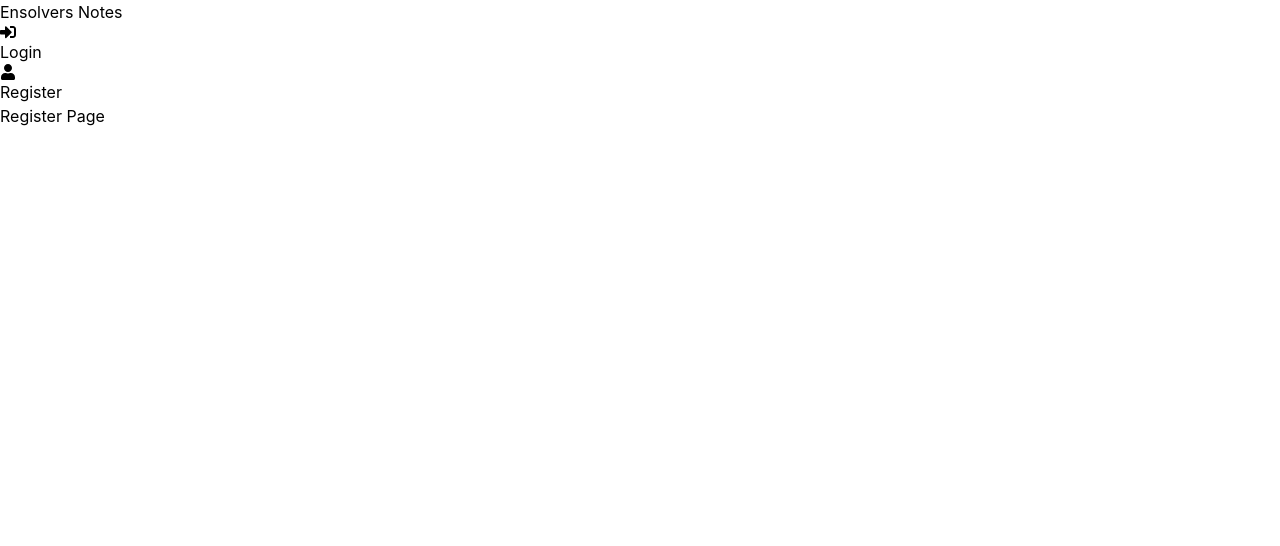
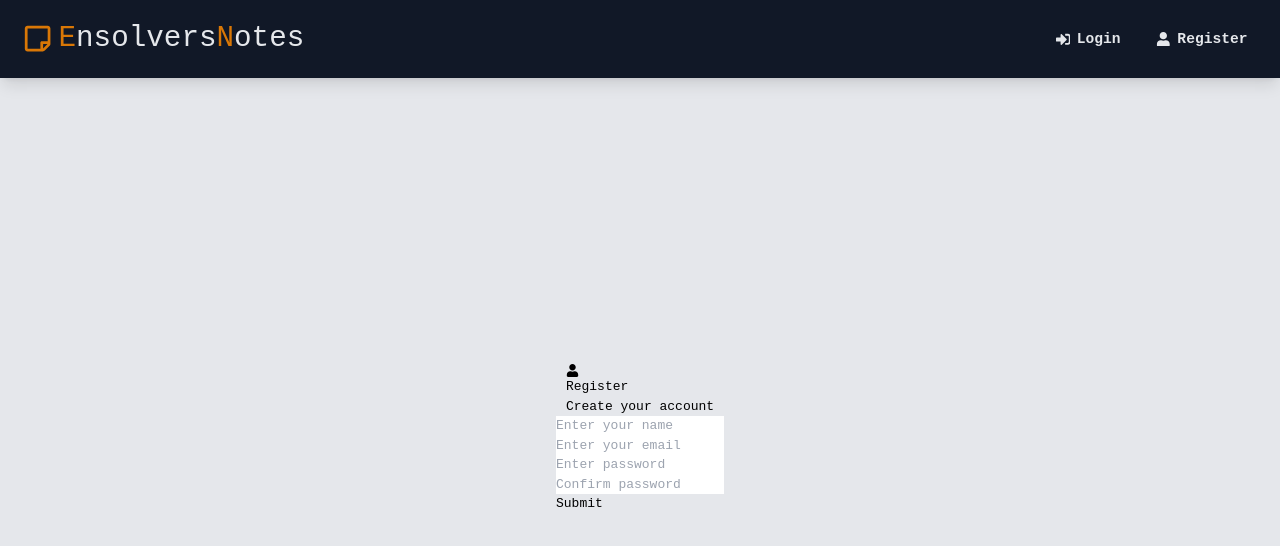
Before and after one commit to JLin-99/notes-MERN, a React (Create React App) app in the folder frontend/: page /register in a window 1280 px wide. Shown: the top 546 px of the page. Built offline with nearby package versions, Linux system fonts and the light colour scheme.

Commit message:
Add styles for the Home page

```diff
--- a/frontend/package.json
+++ b/frontend/package.json
@@ -12,6 +12,7 @@
     "react-icons": "^4.7.1",
     "react-router-dom": "^6.8.0",
     "react-scripts": "5.0.1",
+    "react-toastify": "^9.1.1",
     "web-vitals": "^2.1.4"
   },
   "scripts": {
@@ -39,6 +40,8 @@
     ]
   },
   "devDependencies": {
+    "prettier": "^2.8.3",
+    "prettier-plugin-tailwindcss": "^0.2.2",
     "tailwindcss": "^3.2.4"
   }
 }
--- a/frontend/src/App.js
+++ b/frontend/src/App.js
@@ -1,4 +1,6 @@
 import { BrowserRouter, Routes, Route } from "react-router-dom";
+import { ToastContainer, Flip } from "react-toastify";
+import "react-toastify/dist/ReactToastify.css";
 import Header from "./components/Header";
 import Home from "./pages/Home";
 import Login from "./pages/Login";
@@ -6,7 +8,7 @@ import Register from "./pages/Register";
 
 function App() {
   return (
-    <>
+    <div className="flex min-h-screen flex-col bg-red-50">
       <BrowserRouter>
         <Header />
         <Routes>
@@ -15,7 +17,14 @@ function App() {
           <Route path="/register" element={<Register />} />
         </Routes>
       </BrowserRouter>
-    </>
+      <ToastContainer
+        position="bottom-right"
+        autoClose={2500}
+        newestOnTop
+        theme="dark"
+        transition={Flip}
+      />
+    </div>
   );
 }
 
--- a/frontend/src/components/Header.jsx
+++ b/frontend/src/components/Header.jsx
@@ -1,23 +1,43 @@
-import { FaSignInAlt, FaSignOutAlt, FaUser } from "react-icons/fa";
+import {
+  FaSignInAlt,
+  FaSignOutAlt,
+  FaUser,
+  FaRegStickyNote,
+} from "react-icons/fa";
 import { Link } from "react-router-dom";
 const Header = () => {
   return (
     <header>
-      <div>
-        <Link to="/">Ensolvers Notes</Link>
+      <nav className="relative w-full min-h-24 flex flex-wrap items-center justify-between py-5 px-7 bg-gray-900 text-gray-200 shadow-lg navbar navbar-expand-lg navbar-light">
+        <div className="text-4xl">
+          <Link to="/" className="flex gap-2 items-center justify-center">
+            <FaRegStickyNote className="text-amber-600" />
+            <span>
+              <span className="text-amber-600">E</span>nsolvers
+              <span className="text-amber-600">N</span>otes
+            </span>
+          </Link>
         </div>
-      <ul>
-        <li>
-          <Link to="/login">
+
+        <ul className="flex gap-5 text-lg font-bold">
+          <li className="hover:text-amber-600 py-2 px-3">
+            <Link
+              to="/login"
+              className="flex gap-2 items-center justify-center"
+            >
               <FaSignInAlt /> Login
             </Link>
           </li>
-        <li>
-          <Link to="/register">
+          <li className="hover:text-amber-600 py-2 px-3">
+            <Link
+              to="/register"
+              className="flex gap-2 items-center justify-center"
+            >
               <FaUser /> Register
             </Link>
           </li>
         </ul>
+      </nav>
     </header>
   );
 };
--- a/frontend/src/index.css
+++ b/frontend/src/index.css
@@ -2,16 +2,13 @@
 @tailwind components;
 @tailwind utilities;
 
+html {
+  font-family: monospace;
+}
+
 body {
   margin: 0;
-  font-family: -apple-system, BlinkMacSystemFont, "Segoe UI", "Roboto", "Oxygen",
-    "Ubuntu", "Cantarell", "Fira Sans", "Droid Sans", "Helvetica Neue",
-    sans-serif;
   -webkit-font-smoothing: antialiased;
   -moz-osx-font-smoothing: grayscale;
+  min-height: 100vh;
 }
-
-code {
-  font-family: source-code-pro, Menlo, Monaco, Consolas, "Courier New",
-    monospace;
-}
--- a/frontend/src/pages/Home.jsx
+++ b/frontend/src/pages/Home.jsx
@@ -1,4 +1,16 @@
+import { Link } from "react-router-dom";
+
 const Home = () => {
-  return <div>Home Page</div>;
+  return (
+    <div className="flex h-full w-full grow flex-col items-center justify-center bg-gray-200">
+      <section>
+        <h1 className="mb-20 text-7xl">Welcome to Ensolvers Notes</h1>
+      </section>
+
+      <button className="inline-block rounded border-2 border-gray-900 px-6 py-2 text-lg font-medium uppercase leading-tight text-gray-900 transition duration-100 ease-in-out hover:bg-amber-600 hover:bg-opacity-50 focus:outline-none focus:ring-0">
+        <Link to="/notes">Go to note board</Link>
+      </button>
+    </div>
+  );
 };
 export default Home;
--- a/frontend/src/pages/Login.jsx
+++ b/frontend/src/pages/Login.jsx
@@ -1,4 +1,64 @@
+import { useState } from "react";
+import { FaSignInAlt } from "react-icons/fa";
+import { toast } from "react-toastify";
+
 const Login = () => {
-  return <div>Login Page</div>;
+  const [formData, setFormData] = useState({
+    email: "",
+    password: "",
+  });
+  const { email, password } = formData;
+
+  const onChange = (e) => {
+    setFormData((prev) => ({
+      ...prev,
+      [e.target.name]: e.target.value,
+    }));
+  };
+
+  const onSubmit = (e) => {
+    e.preventDefault();
+  };
+
+  return (
+    <>
+      <section>
+        <h1>
+          <FaSignInAlt /> Login
+        </h1>
+        <p>Log in to create notes</p>
+      </section>
+
+      <section>
+        <form onSubmit={onSubmit}>
+          <div>
+            <input
+              type="email"
+              id="email"
+              name="email"
+              value={email}
+              onChange={onChange}
+              placeholder="Enter your email"
+              required
+            />
+          </div>
+          <div>
+            <input
+              type="password"
+              id="password"
+              name="password"
+              value={password}
+              onChange={onChange}
+              placeholder="Enter password"
+              required
+            />
+          </div>
+          <div>
+            <button>Submit</button>
+          </div>
+        </form>
+      </section>
+    </>
+  );
 };
 export default Login;
--- a/frontend/src/pages/Register.jsx
+++ b/frontend/src/pages/Register.jsx
@@ -1,4 +1,92 @@
+import { useState } from "react";
+import { FaUser } from "react-icons/fa";
+import { toast } from "react-toastify";
+
 const Register = () => {
-  return <div>Register Page</div>;
+  const [formData, setFormData] = useState({
+    name: "",
+    email: "",
+    password: "",
+    password2: "",
+  });
+  const { name, email, password, password2 } = formData;
+
+  const onChange = (e) => {
+    setFormData((prev) => ({
+      ...prev,
+      [e.target.name]: e.target.value,
+    }));
+  };
+
+  const onSubmit = (e) => {
+    e.preventDefault();
+
+    if (password !== password2) {
+      toast.error("Passwords do not match");
+    }
+  };
+
+  return (
+    <div className="flex h-full w-full grow flex-col items-center justify-center bg-gray-200">
+      <section>
+        <h1>
+          <FaUser /> Register
+        </h1>
+        <p>Create your account</p>
+      </section>
+
+      <section>
+        <form onSubmit={onSubmit}>
+          <div>
+            <input
+              type="text"
+              id="name"
+              name="name"
+              value={name}
+              onChange={onChange}
+              placeholder="Enter your name"
+              required
+            />
+          </div>
+          <div>
+            <input
+              type="email"
+              id="email"
+              name="email"
+              value={email}
+              onChange={onChange}
+              placeholder="Enter your email"
+              required
+            />
+          </div>
+          <div>
+            <input
+              type="password"
+              id="password"
+              name="password"
+              value={password}
+              onChange={onChange}
+              placeholder="Enter password"
+              required
+            />
+          </div>
+          <div>
+            <input
+              type="password"
+              id="password2"
+              name="password2"
+              value={password2}
+              onChange={onChange}
+              placeholder="Confirm password"
+              required
+            />
+          </div>
+          <div>
+            <button>Submit</button>
+          </div>
+        </form>
+      </section>
+    </div>
+  );
 };
 export default Register;
```
Also changed, not shown: 1 other file (tests, documents, lock files or other folders). Lines whose indentation alone changed are shown as unchanged.
